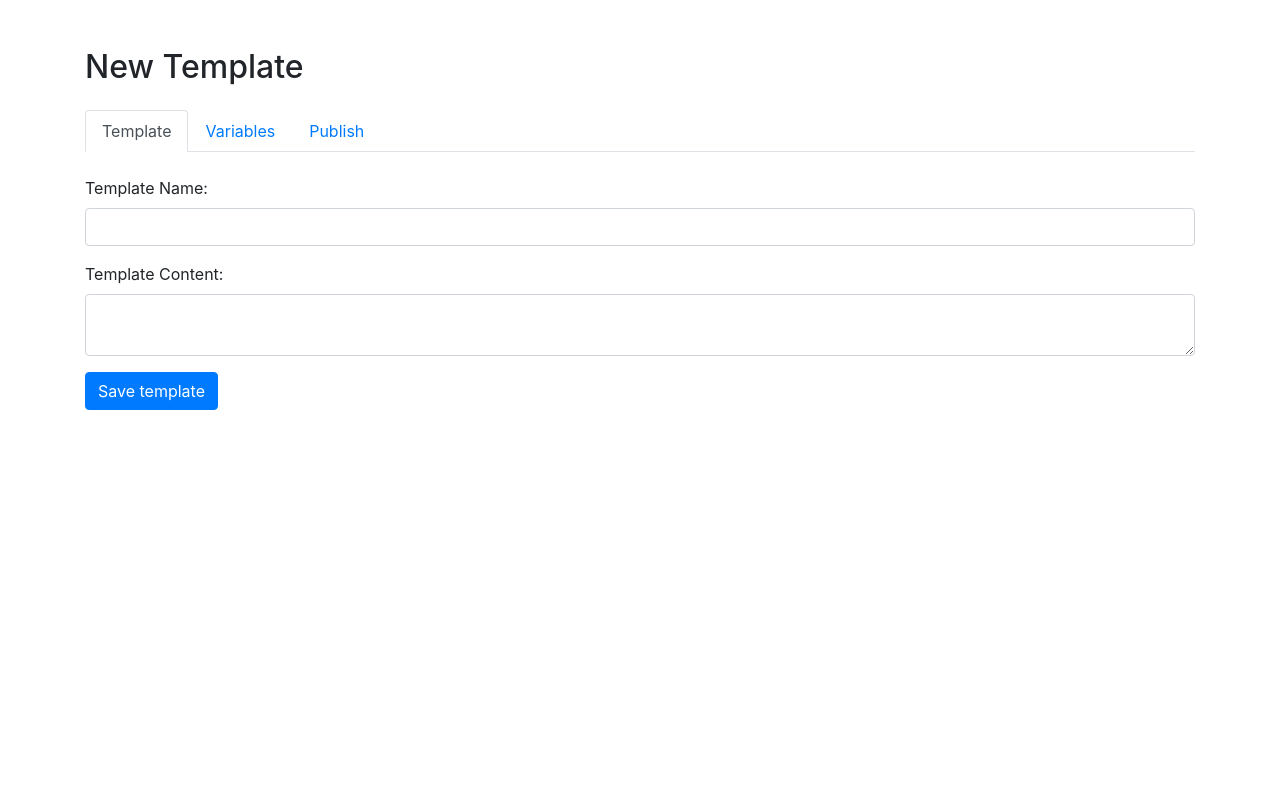
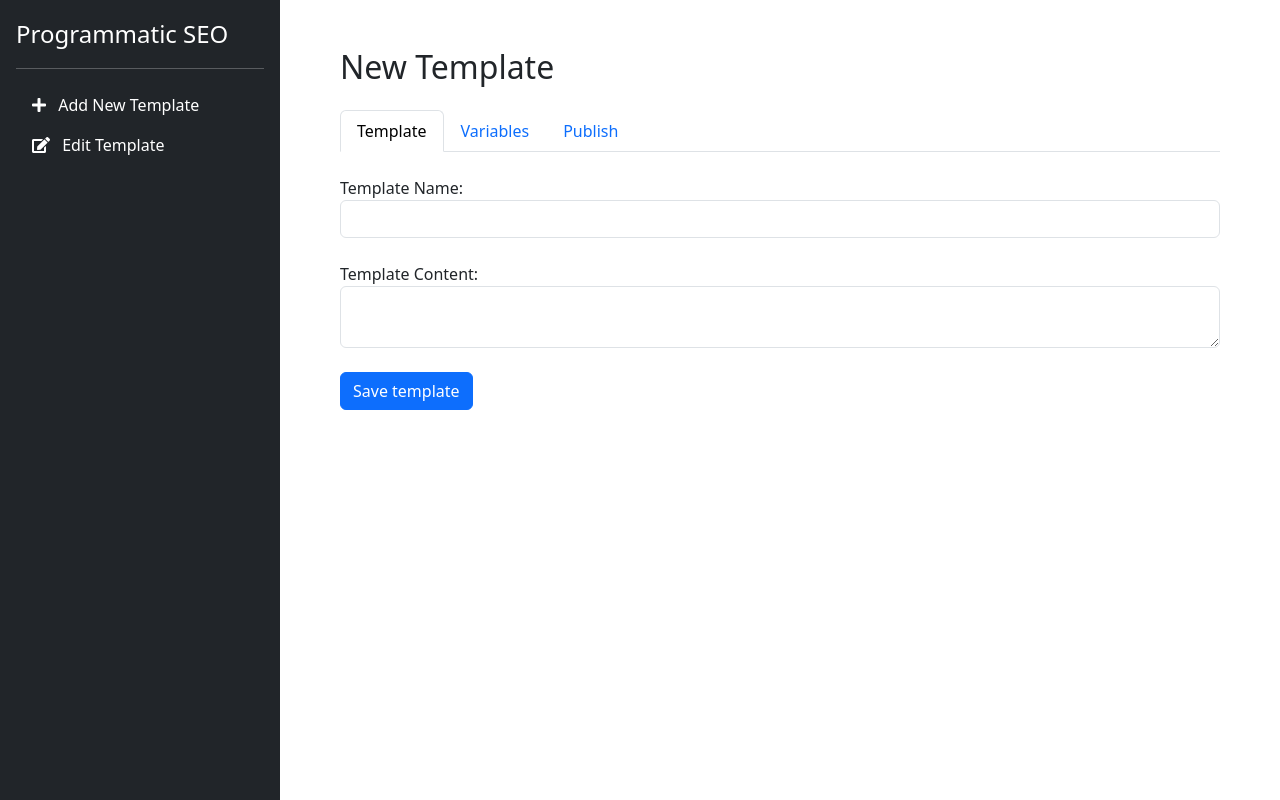
Before and after one commit to BogdanAnghelina/programmatic-seo-app, a Flask app: page /new_template in a window 1280 px wide. Run offline with Flask 3, Linux system fonts and the light colour scheme; a user stored in the database is signed in; data that the repository does not hold is empty; some libraries are stand-ins or nearby versions.

Commit message:
Added left sidebar with bootstrap.

```diff
--- a/templates/base.html
+++ b/templates/base.html
@@ -6,21 +6,33 @@
     <title>Your App Title</title>
 
     <!-- Bootstrap CSS -->
-    <link href="https://maxcdn.bootstrapcdn.com/bootstrap/4.5.2/css/bootstrap.min.css" rel="stylesheet">
+    <link href="https://getbootstrap.com/docs/5.3/dist/css/bootstrap.min.css" rel="stylesheet">
     <!-- jQuery -->
     <script src="https://code.jquery.com/jquery-3.6.0.min.js"></script>
+    <!-- Font Awesome CSS -->
+    <link href="https://cdnjs.cloudflare.com/ajax/libs/font-awesome/5.15.1/css/all.min.css" rel="stylesheet">
 
     {% block head %}{% endblock %}
 </head>
-<body>
+<body class="d-flex h-100">
 
-    {% block content %}{% endblock %}
+<div class="container-fluid d-flex h-100 p-0 m-0">
+    <div class="row flex-grow-1 w-100 m-0">
+        <!-- Sidebar Inclusion -->
+        {% include 'sidebar.html' %}
 
-    <!-- Popper.js, and Bootstrap JS -->
-    <script src="https://cdnjs.cloudflare.com/ajax/libs/popper.js/1.16.0/umd/popper.min.js"></script>
-    <script src="https://maxcdn.bootstrapcdn.com/bootstrap/4.5.2/js/bootstrap.min.js"></script>
+        <!-- Main Content -->
+        <main role="main" class="col p-5">
+            {% block content %}{% endblock %}
+        </main>
+    </div>
+</div>
 
-    {% block scripts %}{% endblock %}
+<!-- Popper.js, and Bootstrap JS -->
+<script src="https://cdnjs.cloudflare.com/ajax/libs/popper.js/1.16.0/umd/popper.min.js"></script>
+<script src="https://maxcdn.bootstrapcdn.com/bootstrap/4.5.2/js/bootstrap.min.js"></script>
+
+{% block scripts %}{% endblock %}
 
 </body>
 </html>
--- a/templates/edit_template.html
+++ b/templates/edit_template.html
@@ -1,6 +1,10 @@
 {% extends "base.html" %}
 
 {% block content %}
+
+{% block sidebar %}
+    {% include "sidebar.html" %}
+{% endblock %}
 
 <div class="container mt-5">
     <!-- Nav tabs -->
--- a/templates/new_template.html
+++ b/templates/new_template.html
@@ -15,7 +15,9 @@
 {% endblock %}
 
 {% block content %}
-<div class="container mt-5">
+<div class="container-fluid">
+    <div class="row">
+        <div class="col">
             <h2>New Template</h2>
 
             {% with messages = get_flashed_messages() %}
@@ -50,12 +52,12 @@
                         <div class="form-group">
                             <label for="template_name">Template Name:</label>
                             <input type="text" id="template_name" name="template_name" class="form-control" value="{{ template_name }}">
-                </div>
+                        </div><br>
 
                         <div class="form-group">
                             <label for="template_content">Template Content:</label>
                             <textarea name="template_content" id="template_content" class="form-control">{{ saved_content|default('') }}</textarea>
-                </div>
+                        </div><br>
 
                         <input type="submit" name="save_template" value="Save template" class="btn btn-primary">
                     </form>
@@ -71,12 +73,12 @@
                             </form>
                         </span>
                     {% endfor %}
-            </div>
+                    </div><br>
                     <h4 class="mt-4">Add New Variable:</h4>
-            <form action="/new_template" method="post" name="add_variable_form">  <!-- Added name attribute here -->
+                    <form action="/new_template" method="post" name="add_variable_form">
                         <div class="form-group">
-                    <input type="text" name="variable_name" class="form-control" placeholder="Enter variable e.g. [name]">
-                </div>
+                            <input type="text" name="variable_name" class="form-control" placeholder="Enter variable e.g. [name]" style="max-width:400px;">
+                        </div><br><br>
                         <input type="submit" name="add_variable" value="Add Variable" class="btn btn-secondary">
                     </form>
                 </div>
@@ -86,9 +88,12 @@
                 </div>
             </div>
         </div>
+    </div>
+</div>
 
 <script src="https://cdn.ckeditor.com/4.16.0/full/ckeditor.js"></script>
 {% endblock %}
+
 
 {% block scripts %}
 <script>
@@ -109,7 +114,7 @@
             removePlugins: 'exportpdf',
             extraPlugins: 'insertVariable',
             toolbar: [
-                ['InsertVariable'],  // Button at the start
+                ['InsertVariable'],
                 ['Bold', 'Italic', 'Underline', 'Strike'],
                 ['NumberedList', 'BulletedList', '-', 'Outdent', 'Indent'],
                 ['Font', 'FontSize', 'TextColor', 'BGColor'],
@@ -143,8 +148,10 @@
             }
         });
 
+        $("form[name='add_variable_form']").on('submit', function(e) {
+            e.preventDefault();
+
             $.post('/new_template', $(this).serialize(), function(response) {
-              console.log(response);
                 if (response.status == 'success') {
                     // Add the variable to the UI
                     let variableButton = `
@@ -161,5 +168,20 @@
                 }
             });
         });
+    });
+
+    function flashMessage(message, type) {
+        var alertType = type === 'success' ? 'alert-success' : 'alert-danger';
+        var alertMsg = `<div class="alert ${alertType} alert-dismissible fade show mt-2" role="alert">
+                            ${message}
+                            <button type="button" class="close" data-dismiss="alert" aria-label="Close">
+                                <span aria-hidden="true">&times;</span>
+                            </button>
+                        </div>`;
+        $('body').prepend(alertMsg);
+        setTimeout(function() {
+            $('.alert').alert('close');
+        }, 3000);
+    }
 </script>
 {% endblock %}
--- /dev/null
+++ b/templates/sidebar.html
@@ -0,0 +1,21 @@
+<div class="d-flex flex-column p-3 text-white bg-dark vh-100" style="width: 280px;">
+    <a href="/" class="d-flex align-items-center mb-3 mb-md-0 me-md-auto text-white text-decoration-none">
+        <span class="fs-4">Programmatic SEO</span>
+    </a>
+    <hr>
+    <ul class="nav nav-pills flex-column mb-auto">
+        <li class="nav-item">
+            <a href="/new_template" class="nav-link text-white">
+                <i class="fas fa-plus"></i>
+                <span class="ms-2">Add New Template</span>
+            </a>
+        </li>
+        <li class="nav-item">
+            <a href="#" class="nav-link text-white">
+                <i class="fas fa-edit"></i>
+                <span class="ms-2">Edit Template</span>
+            </a>
+        </li>
+        <!-- Add more links as needed -->
+    </ul>
+</div>
```
Lines whose indentation alone changed are shown as unchanged.
